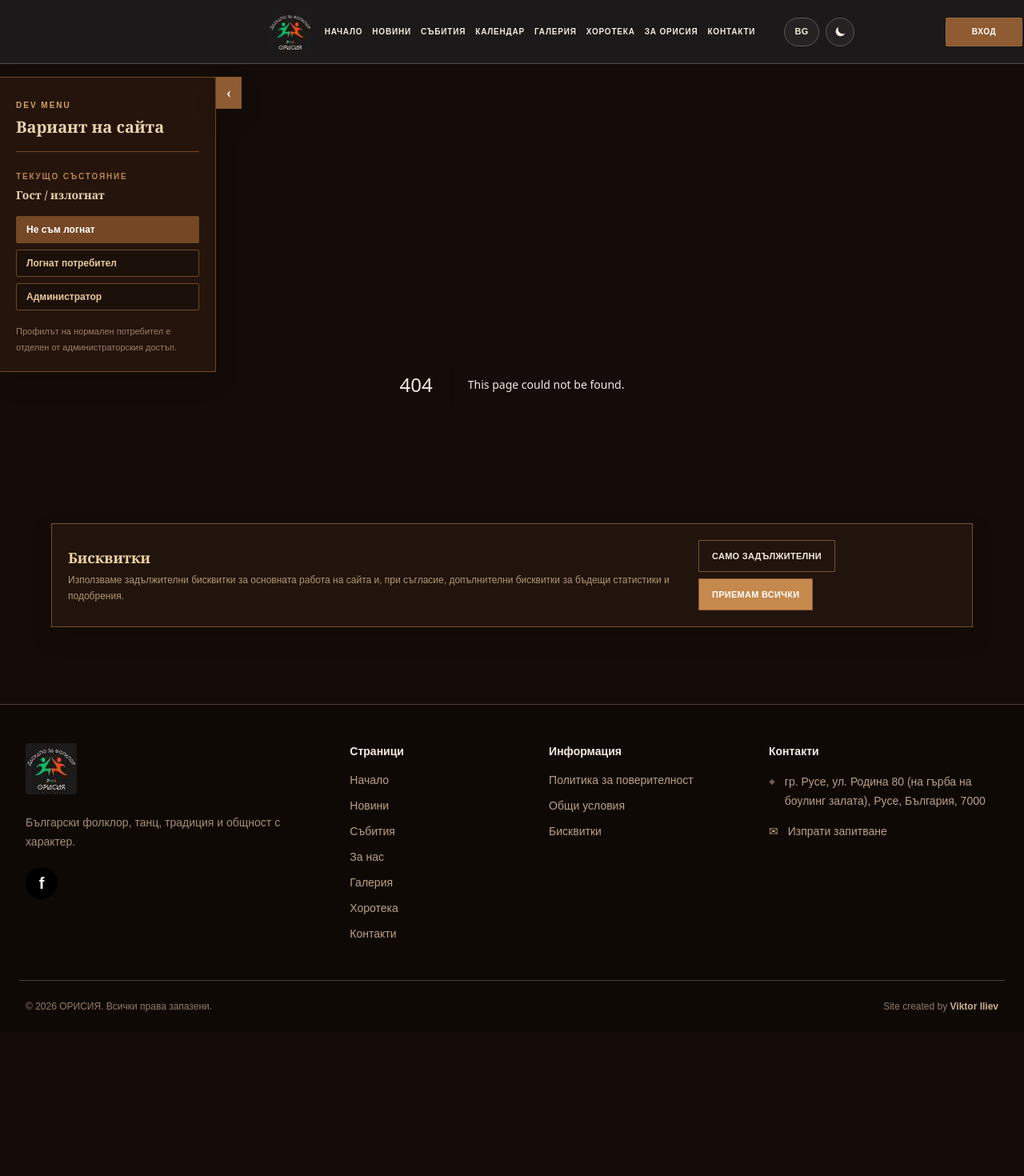
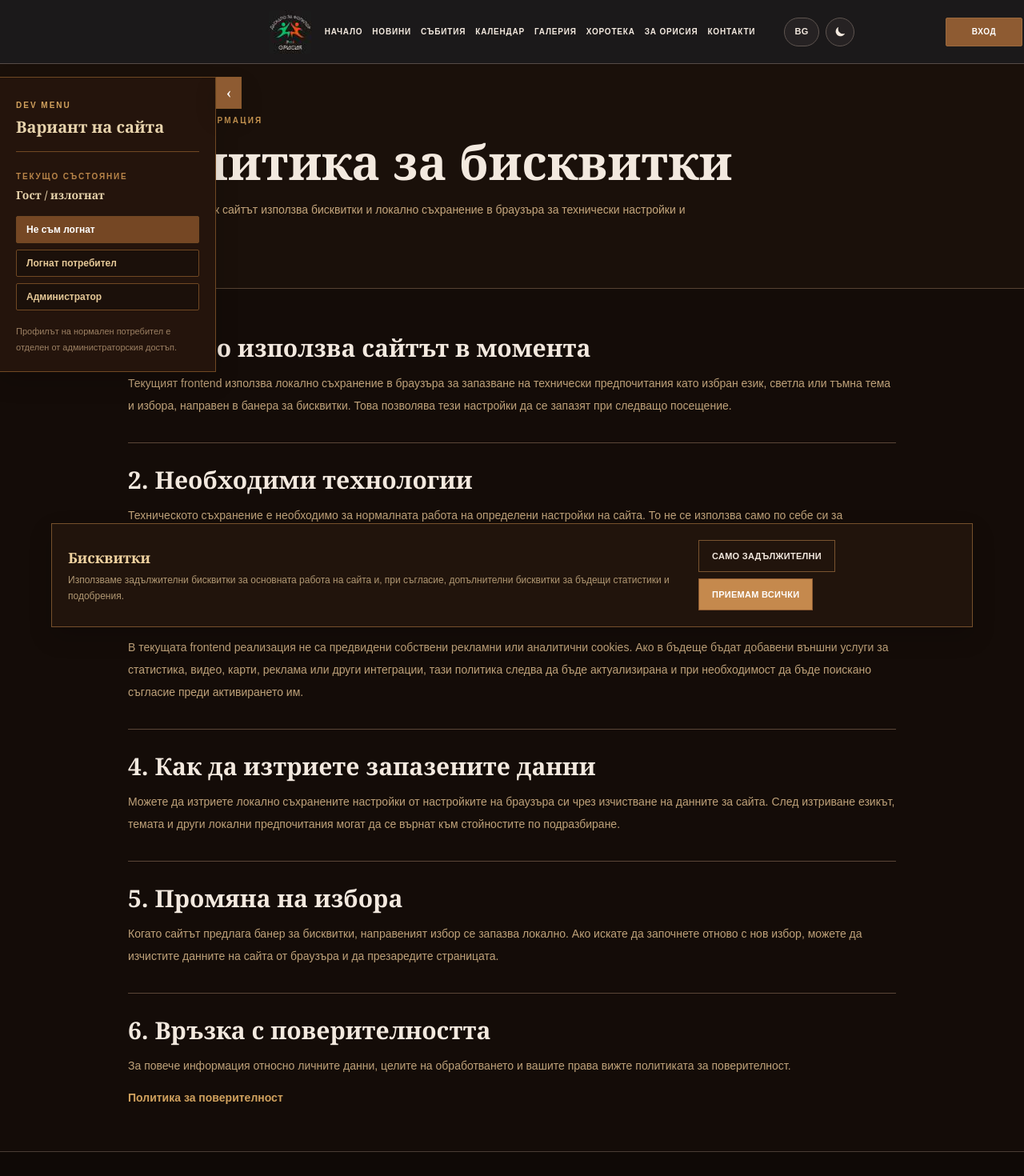
Before and after one commit to viktor132607/Orisia.Client, a Next.js app: page /cookies in a window 1280 px wide. Before the commit this address had no page. Shown: the top 1470 px of the page at 80% size. Before the commit the page ends 1290 px from the top, so only its background shows below. Built offline with nearby package versions, Linux system fonts and the light colour scheme.

Commit message:
Add cookie policy page

```diff
--- /dev/null
+++ b/src/app/cookies/page.tsx
@@ -0,0 +1,59 @@
+"use client";
+
+import Link from "next/link";
+import useLanguage from "../../components/useLanguage";
+
+export default function CookiesPage() {
+  const language = useLanguage();
+  const isBg = language === "bg";
+  const sectionClass = "border-t border-orisia-line pt-7 dark:border-[#5a4637]";
+  const headingClass = "text-2xl font-bold sm:text-3xl";
+  const textClass = "mt-3 font-sans text-sm leading-7 text-[#725b47] dark:text-[#bfa27a]";
+
+  return (
+    <main className="min-h-screen bg-orisia-cream text-orisia-brown dark:bg-orisia-dark dark:text-orisia-light">
+      <section className="border-b border-orisia-line bg-[#e8d5bb] py-14 dark:border-[#574333] dark:bg-[#1a100a]">
+        <div className="mx-auto w-full max-w-5xl px-4 sm:px-6 lg:px-8">
+          <span className="font-sans text-[10px] font-black uppercase tracking-[.22em] text-orisia-goldDark dark:text-[#c79551]">{isBg ? "ОРИСИЯ · ИНФОРМАЦИЯ" : "ORISIA · INFORMATION"}</span>
+          <h1 className="mt-3 text-4xl font-bold sm:text-6xl">{isBg ? "Политика за бисквитки" : "Cookie Policy"}</h1>
+          <p className="mt-4 max-w-3xl font-sans text-sm leading-7 text-[#725b47] dark:text-[#c6a77d]">{isBg ? "Тук е описано как сайтът използва бисквитки и локално съхранение в браузъра за технически настройки и предпочитания." : "This page explains how the website uses cookies and browser local storage for technical settings and preferences."}</p>
+        </div>
+      </section>
+
+      <section className="py-14">
+        <div className="mx-auto grid w-full max-w-5xl gap-8 px-4 sm:px-6 lg:px-8">
+          <section>
+            <h2 className={headingClass}>{isBg ? "1. Какво използва сайтът в момента" : "1. What the website currently uses"}</h2>
+            <p className={textClass}>{isBg ? "Текущият frontend използва локално съхранение в браузъра за запазване на технически предпочитания като избран език, светла или тъмна тема и избора, направен в банера за бисквитки. Това позволява тези настройки да се запазят при следващо посещение." : "The current frontend uses browser local storage to remember technical preferences such as selected language, light or dark theme, and the choice made in the cookie banner. This allows those settings to persist on future visits."}</p>
+          </section>
+
+          <section className={sectionClass}>
+            <h2 className={headingClass}>{isBg ? "2. Необходими технологии" : "2. Necessary technologies"}</h2>
+            <p className={textClass}>{isBg ? "Техническото съхранение е необходимо за нормалната работа на определени настройки на сайта. То не се използва само по себе си за рекламно профилиране." : "Technical storage is used for normal operation of certain website settings. By itself, it is not used for advertising profiling."}</p>
+          </section>
+
+          <section className={sectionClass}>
+            <h2 className={headingClass}>{isBg ? "3. Аналитични и рекламни бисквитки" : "3. Analytics and advertising cookies"}</h2>
+            <p className={textClass}>{isBg ? "В текущата frontend реализация не са предвидени собствени рекламни или аналитични cookies. Ако в бъдеще бъдат добавени външни услуги за статистика, видео, карти, реклама или други интеграции, тази политика следва да бъде актуализирана и при необходимост да бъде поискано съгласие преди активирането им." : "The current frontend implementation does not intentionally set first-party advertising or analytics cookies. If third-party analytics, video, maps, advertising or similar integrations are added later, this policy should be updated and consent requested before activation where required."}</p>
+          </section>
+
+          <section className={sectionClass}>
+            <h2 className={headingClass}>{isBg ? "4. Как да изтриете запазените данни" : "4. How to delete stored data"}</h2>
+            <p className={textClass}>{isBg ? "Можете да изтриете локално съхранените настройки от настройките на браузъра си чрез изчистване на данните за сайта. След изтриване езикът, темата и други локални предпочитания могат да се върнат към стойностите по подразбиране." : "You can remove locally stored settings from your browser by clearing website data. After deletion, language, theme and other local preferences may return to their defaults."}</p>
+          </section>
+
+          <section className={sectionClass}>
+            <h2 className={headingClass}>{isBg ? "5. Промяна на избора" : "5. Changing your choice"}</h2>
+            <p className={textClass}>{isBg ? "Когато сайтът предлага банер за бисквитки, направеният избор се запазва локално. Ако искате да започнете отново с нов избор, можете да изчистите данните на сайта от браузъра и да презаредите страницата." : "When the website presents a cookie banner, your selection is stored locally. If you want to start again with a new choice, clear the website data in your browser and reload the page."}</p>
+          </section>
+
+          <section className={sectionClass}>
+            <h2 className={headingClass}>{isBg ? "6. Връзка с поверителността" : "6. Relation to privacy"}</h2>
+            <p className={textClass}>{isBg ? "За повече информация относно личните данни, целите на обработването и вашите права вижте политиката за поверителност." : "For more information about personal data, processing purposes and your rights, see the Privacy Policy."}</p>
+            <Link href="/privacy" className="mt-4 inline-flex font-sans text-sm font-bold text-orisia-goldDark underline-offset-4 hover:underline dark:text-[#d0a15e]">{isBg ? "Политика за поверителност" : "Privacy Policy"}</Link>
+          </section>
+        </div>
+      </section>
+    </main>
+  );
+}
```
